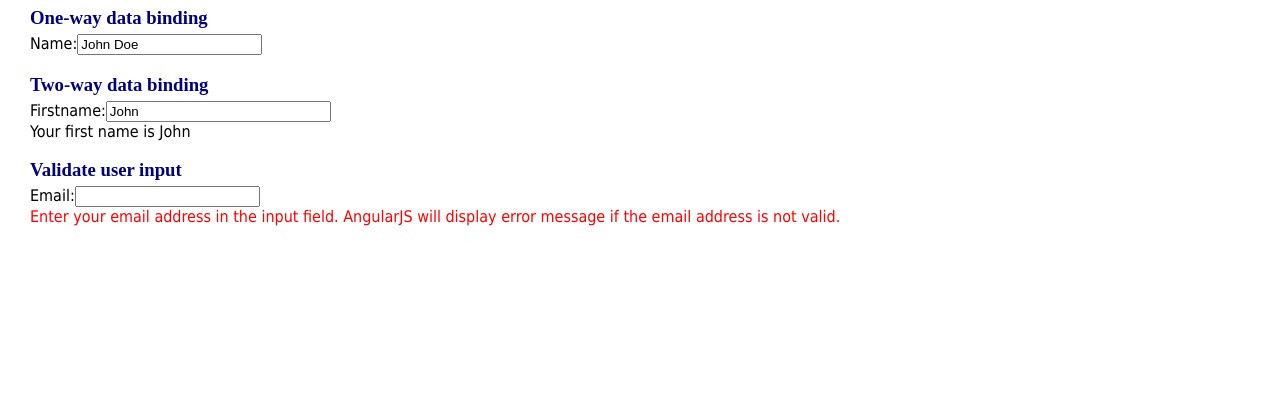
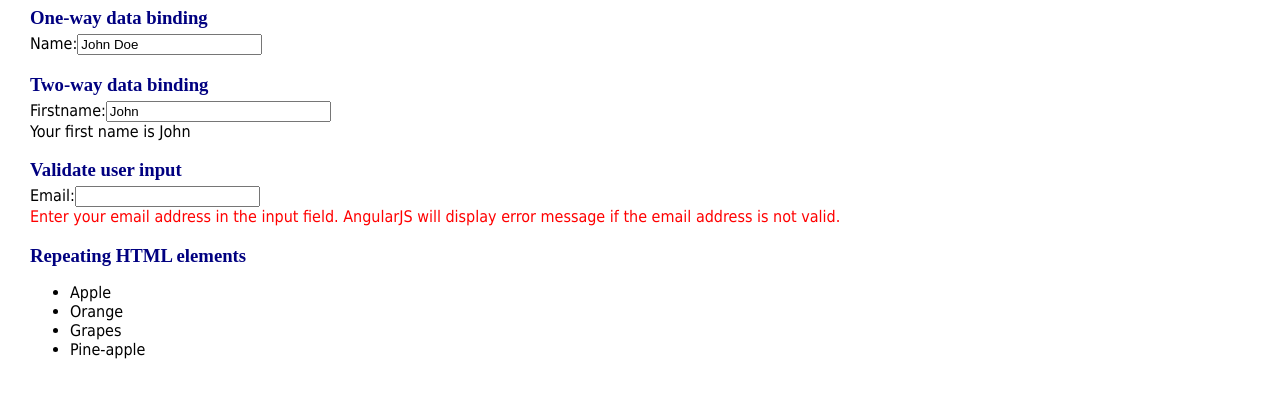
Before and after one commit to mdafsha9/AngularJS-Tutorials, a plain HTML site: page model.html in a window 1280 px wide. Shown: the part 98-494 px from the top of the page. Drawn offline with nearby package versions, Linux system fonts and the light colour scheme.

Commit message:
repeating HTML elements

```diff
--- a/model.html
+++ b/model.html
@@ -28,6 +28,11 @@
         <span ng-show="myForm.myAddress.$error.email">not a valid email address</span>
         <p style="color:red">Enter your email address in the input field. AngularJS will display error message if the email address is not valid.</p>
       </form>
+
+      <h3>Repeating HTML elements</h3>
+      <ul>
+        <li ng-repeat="item in items">{{item}}</li>
+      </ul>
     </div>
 
   </body>
--- a/model.js
+++ b/model.js
@@ -2,4 +2,7 @@ var app = angular.module("myApp", []);
 app.controller("myCtrl", function($scope){
   $scope.name="John Doe";
   $scope.fname= "John";
+
+  $scope.items=["Apple", "Orange", "Grapes", "Pine-apple"];
+
 });
```
